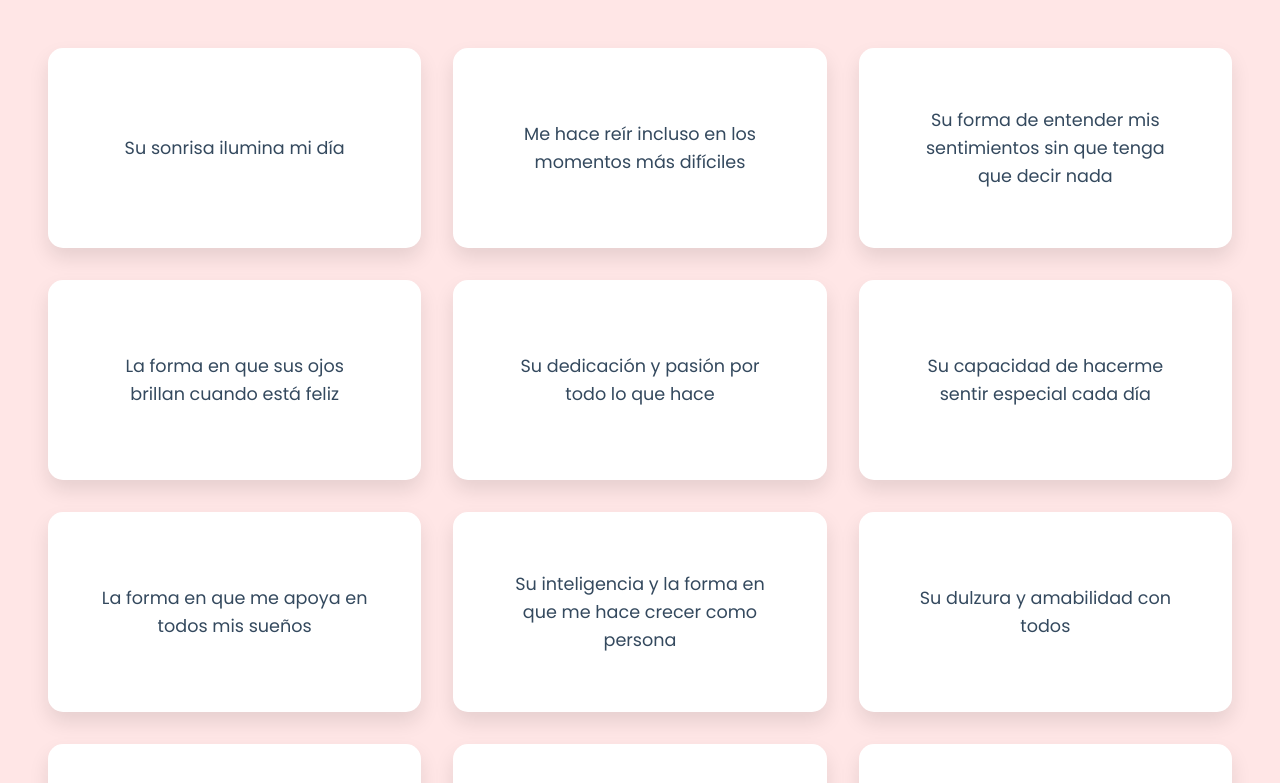
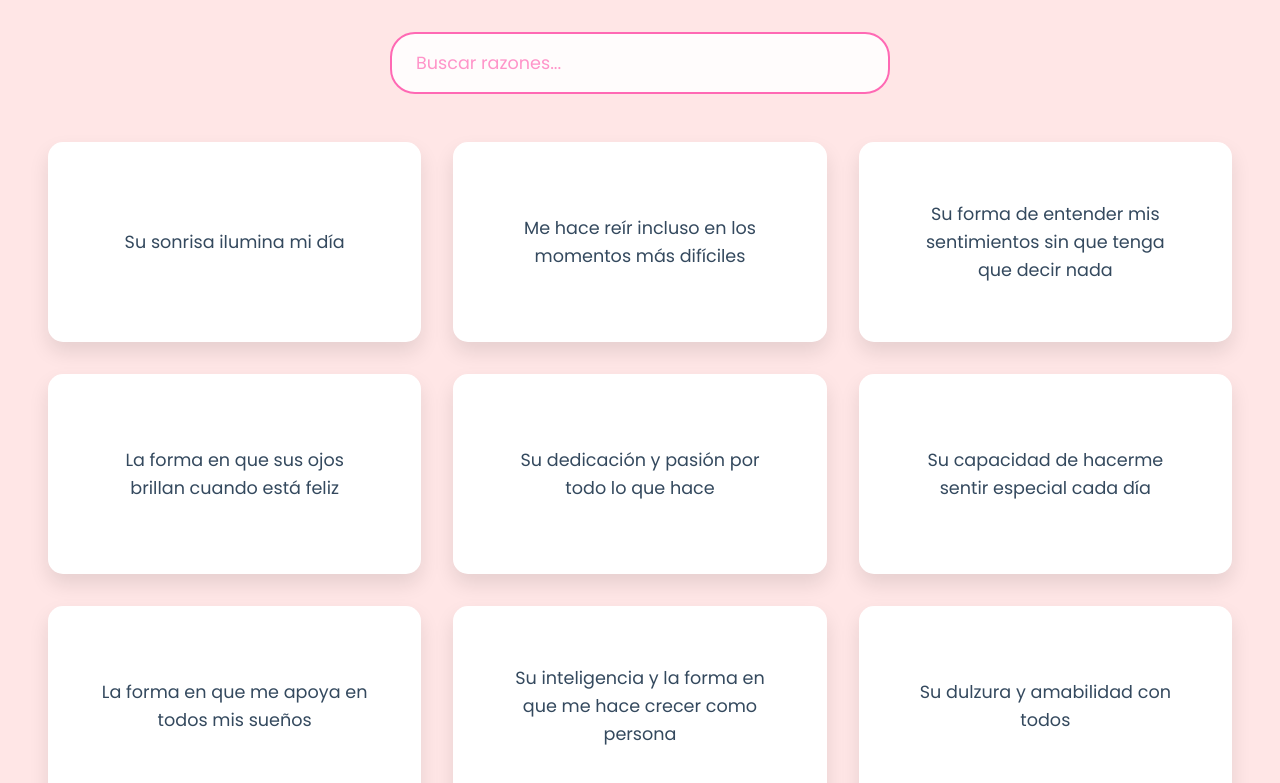
Before and after one commit to vittorioCaiafa/whyiloveyou, a plain HTML site: page index.html in a window 1280 px wide. Shown: the part 144-927 px from the top of the page. Drawn offline with Linux system fonts and the light colour scheme.

Commit message:
search bar

```diff
--- a/index.html
+++ b/index.html
@@ -10,6 +10,9 @@
 <body>
     <div class="container">
         <h1 class="title">¿Por qué te amo?</h1>
+        <div class="search-container">
+            <input type="text" id="searchInput" class="search-input" placeholder="Buscar razones...">
+        </div>
         <div class="reasons-container" id="reasonsContainer">
             <!-- Las razones se cargarán dinámicamente con JavaScript -->
         </div>
--- a/script.js
+++ b/script.js
@@ -1,6 +1,8 @@
 import razones from './reasons.js';
 
 const reasonsContainer = document.getElementById('reasonsContainer');
+const searchInput = document.getElementById('searchInput');
+let allCards = [];
 
 function createReasonCard(reason, index) {
     const card = document.createElement('div');
@@ -20,11 +22,34 @@ function createReasonCard(reason, index) {
 }
 
 function displayReasons() {
+    reasonsContainer.innerHTML = ''; // Clear container
+    allCards = []; // Reset cards array
+
     razones.forEach((reason, index) => {
         const card = createReasonCard(reason, index);
         reasonsContainer.appendChild(card);
+        allCards.push(card);
     });
 }
 
+function filterCards(searchTerm) {
+    searchTerm = searchTerm.toLowerCase();
+
+    allCards.forEach(card => {
+        const text = card.querySelector('.reason-text').textContent.toLowerCase();
+        if (text.includes(searchTerm)) {
+            card.style.display = 'flex';
+            card.style.animation = 'slideUp 0.5s ease forwards';
+        } else {
+            card.style.display = 'none';
+        }
+    });
+}
+
+// Event listener for search input
+searchInput.addEventListener('input', (e) => {
+    filterCards(e.target.value);
+});
+
 // Iniciar la visualización cuando el DOM esté listo
 document.addEventListener('DOMContentLoaded', displayReasons);
--- a/styles.css
+++ b/styles.css
@@ -122,3 +122,32 @@ body {
         grid-template-columns: 1fr;
     }
 }
+
+.search-container {
+    margin-bottom: 2rem;
+    display: flex;
+    justify-content: center;
+}
+
+.search-input {
+    width: 100%;
+    max-width: 500px;
+    padding: 1rem 1.5rem;
+    font-size: 1.1rem;
+    border: 2px solid #FF69B4;
+    border-radius: 25px;
+    outline: none;
+    transition: all 0.3s ease;
+    font-family: 'Poppins', sans-serif;
+    background-color: rgba(255, 255, 255, 0.9);
+}
+
+.search-input:focus {
+    box-shadow: 0 0 10px rgba(255, 105, 180, 0.3);
+    border-color: #FF1493;
+}
+
+.search-input::placeholder {
+    color: #FF69B4;
+    opacity: 0.7;
+}
```
